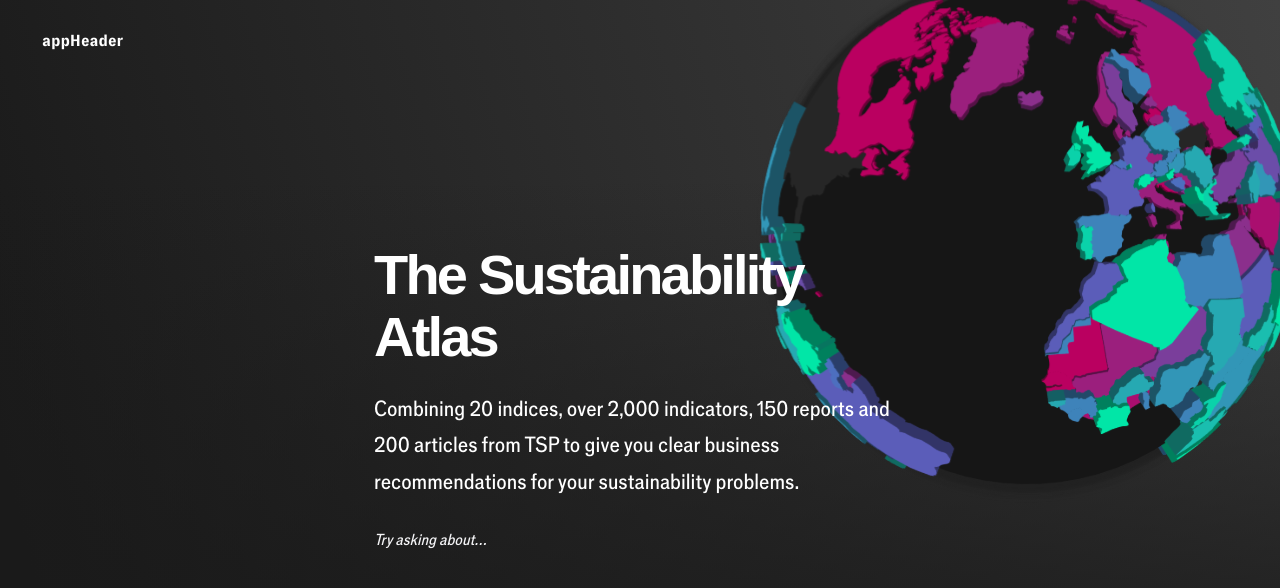
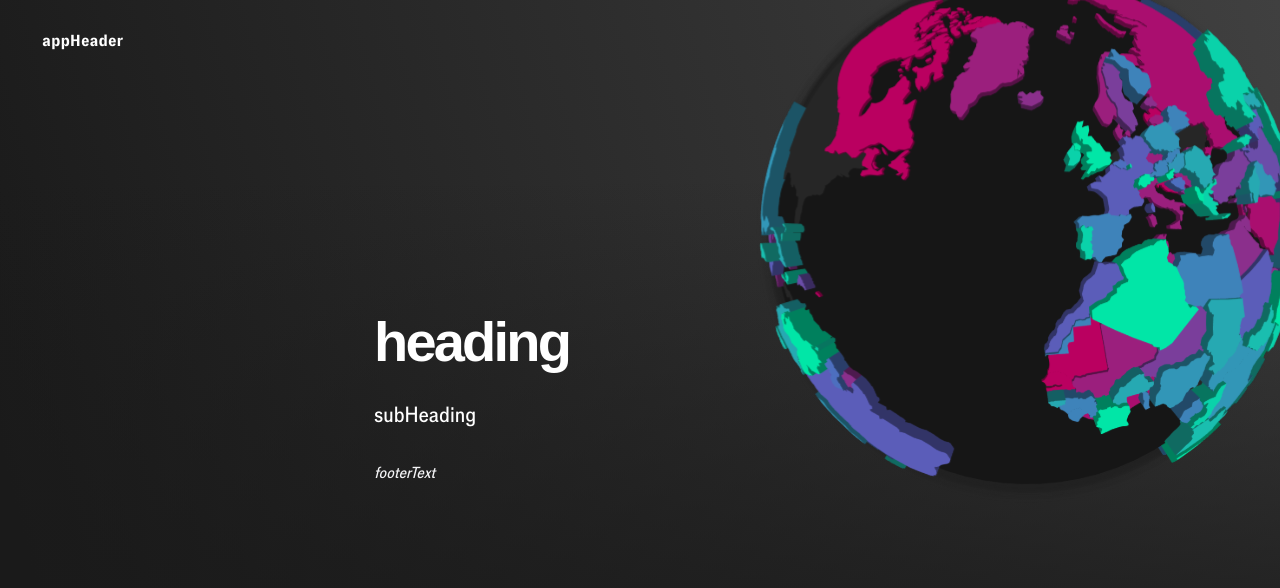
Before and after one commit to shrikant-economist/sustainability-atlas, a React (Vite) app: page / in a window 1280 px wide. Shown: the top 588 px of the page. Built offline with nearby package versions, Linux system fonts and the light colour scheme; the HTML template or start-up script is replaced by a standard one.

Commit message:
added routes and separated home page

```diff
--- a/index.html
+++ b/index.html
@@ -1,4 +1,4 @@
-<!doctype html>
+<!DOCTYPE html>
 <html lang="en">
   <head>
     <meta charset="UTF-8" />
--- a/package.json
+++ b/package.json
@@ -14,7 +14,8 @@
     "i18next-browser-languagedetector": "^8.0.0",
     "i18next-http-backend": "^2.5.2",
     "react": "^18.3.1",
-    "react-dom": "^18.3.1"
+    "react-dom": "^18.3.1",
+    "react-router-dom": "^6.26.0"
   },
   "devDependencies": {
     "@emotion/react": "^11.13.0",
--- a/src/App.tsx
+++ b/src/App.tsx
@@ -1,13 +1,9 @@
-import React, { Suspense, lazy } from 'react';
+import React, { Suspense } from 'react';
 import './App.css';
 // import { css } from '@emotion/react';
 import { ThemeProvider, createTheme } from '@mui/material/styles';
 import CircularProgress from '@mui/material/CircularProgress';
-import { useTranslation } from 'react-i18next';
-import imageUrl from './assets/images/Intro 2.svg';
-
-const TitleText = lazy(() => import('./components/TitleText'));
-const AtlasImage = lazy(() => import('./components/AtlasImage'));
+import AppRouter from './Router';
 
 const theme = createTheme({
   palette: {
@@ -18,15 +14,8 @@ const theme = createTheme({
 });
 
 function App() {
-  const { t } = useTranslation();
   return (
     <div className="app">
-      <div className="app-header">
-        <p>{t('appHeader')}</p>
-      </div>
-      <div className="app-atlas">
-        <AtlasImage imageUrl={imageUrl} altText={t('altText')}></AtlasImage>
-      </div>
       <ThemeProvider theme={theme}>
         <Suspense
           fallback={
@@ -37,10 +26,7 @@ function App() {
             />
           }
         >
-          <TitleText
-          heading='The Sustainability Atlas'
-          subHeading='Combining 20 indices, over 2,000 indicators, 150 reports and 200 articles from TSP to give you clear business recommendations for your sustainability problems.'
-          footer='Try asking about…'/>
+          <AppRouter />
         </Suspense>
       </ThemeProvider>
     </div>
--- /dev/null
+++ b/src/Router.tsx
@@ -0,0 +1,18 @@
+import React, { lazy, Suspense } from 'react';
+import { BrowserRouter as Router, Route, Routes } from 'react-router-dom';
+
+const Home = lazy(() => import('./pages/Home'));
+
+const AppRouter: React.FC = () => {
+  return (
+    <Router>
+      <Suspense fallback={<div>Loading...</div>}>
+        <Routes>
+          <Route path="/" element={<Home />} />
+        </Routes>
+      </Suspense>
+    </Router>
+  );
+};
+
+export default AppRouter;
--- a/src/assets/locales/en/translation.json
+++ b/src/assets/locales/en/translation.json
@@ -1,4 +1,7 @@
 {
   "appHeader": "Sustainability Atlas",
-  "altText": "Intro Atlas"
+  "altText": "Intro Atlas",
+  "heading": "The Sustainability Atlas",
+  "subHeading": "Combining 20 indices, over 2,000 indicators, 150 reports and 200 articles from TSP to give you clear business recommendations for your sustainability problems.",
+  "footerText": "Try asking about…"
 }
--- /dev/null
+++ b/src/pages/Home.tsx
@@ -0,0 +1,27 @@
+import React, { lazy } from 'react';
+import { useTranslation } from 'react-i18next';
+import imageUrl from './../assets/images/Intro 2.svg';
+
+const TitleText = lazy(() => import('./../components/TitleText'));
+const AtlasImage = lazy(() => import('./../components/AtlasImage'));
+
+const Home = () => {
+  const { t } = useTranslation();
+  return (
+    <div>
+      <div className="app-header">
+        <p>{t('appHeader')}</p>
+      </div>
+      <div className="app-atlas">
+        <AtlasImage imageUrl={imageUrl} altText={t('altText')} />
+      </div>
+      <TitleText
+        heading={t('heading')}
+        subHeading={t('subHeading')}
+        footer={t('footerText')}
+      />
+    </div>
+  );
+};
+
+export default Home;
--- a/vite.config.ts
+++ b/vite.config.ts
@@ -1,7 +1,10 @@
-import { defineConfig } from 'vite'
-import react from '@vitejs/plugin-react-swc'
+import { defineConfig } from 'vite';
+import react from '@vitejs/plugin-react-swc';
 
 // https://vitejs.dev/config/
 export default defineConfig({
   plugins: [react()],
-})
+  server: {
+    port: 3000,
+  },
+});
```
Also changed, not shown: 1 other file (tests, documents, lock files or other folders).
